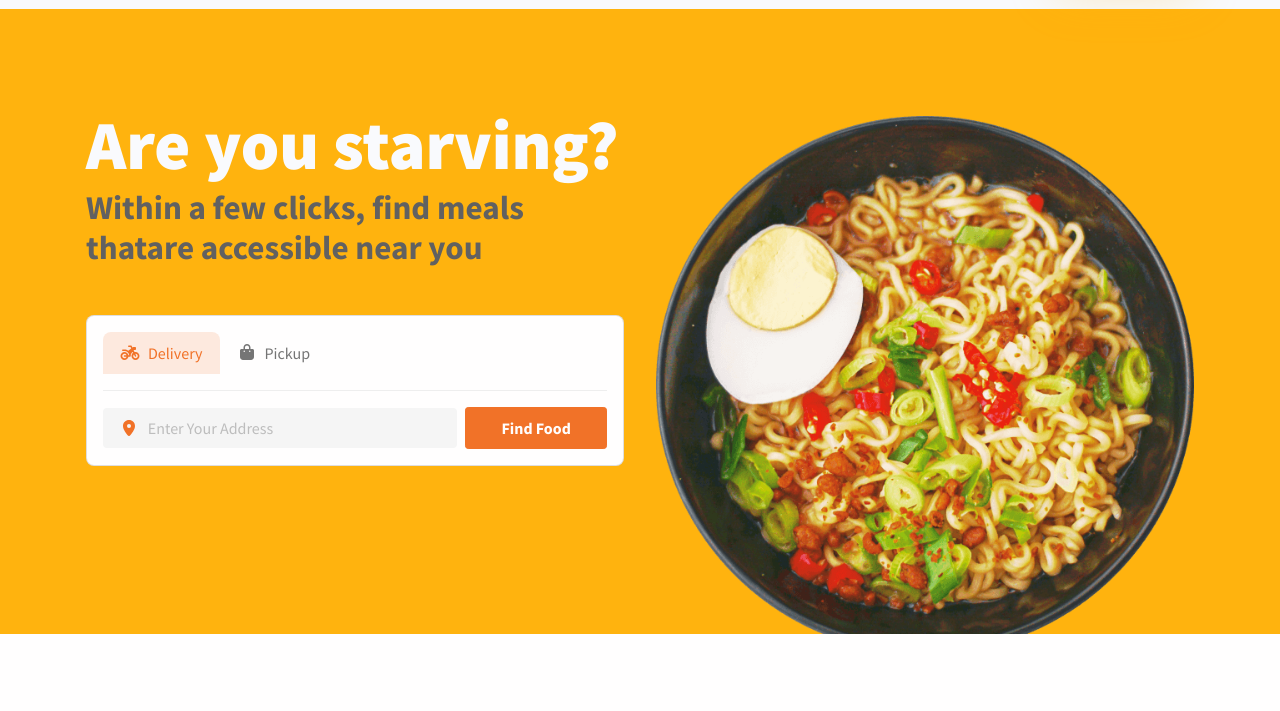
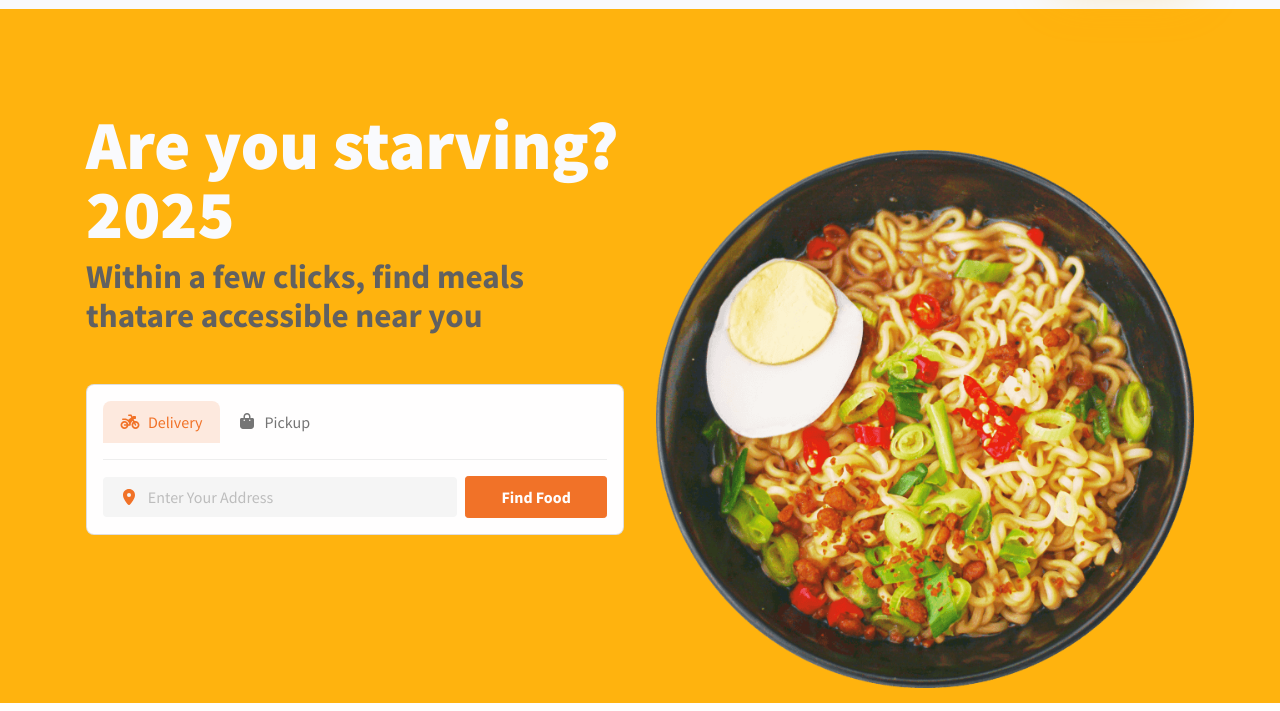
Before and after one commit to eleventhelf/docker-hub, a plain HTML site: page index.html in a window 1280 px wide. Shown: the part 57-768 px from the top of the page. Drawn offline with Linux system fonts and the light colour scheme.

Commit message:
modify index.html

```diff
--- a/index.html
+++ b/index.html
@@ -60,7 +60,7 @@
           <div class="row flex-center">
             <div class="col-md-5 col-lg-6 order-0 order-md-1 mt-8 mt-md-0"><a class="img-landing-banner" href="#!"><img class="img-fluid" src="assets/img/gallery/hero-header.png" alt="hero-header" /></a></div>
             <div class="col-md-7 col-lg-6 py-8 text-md-start text-center">
-              <h1 class="display-1 fs-md-5 fs-lg-6 fs-xl-8 text-light">Are you starving?</h1>
+              <h1 class="display-1 fs-md-5 fs-lg-6 fs-xl-8 text-light">Are you starving? 2025</h1>
               <h1 class="text-800 mb-5 fs-4">Within a few clicks, find meals that<br class="d-none d-xxl-block" />are accessible near you</h1>
               <div class="card w-xxl-75">
                 <div class="card-body">
```
